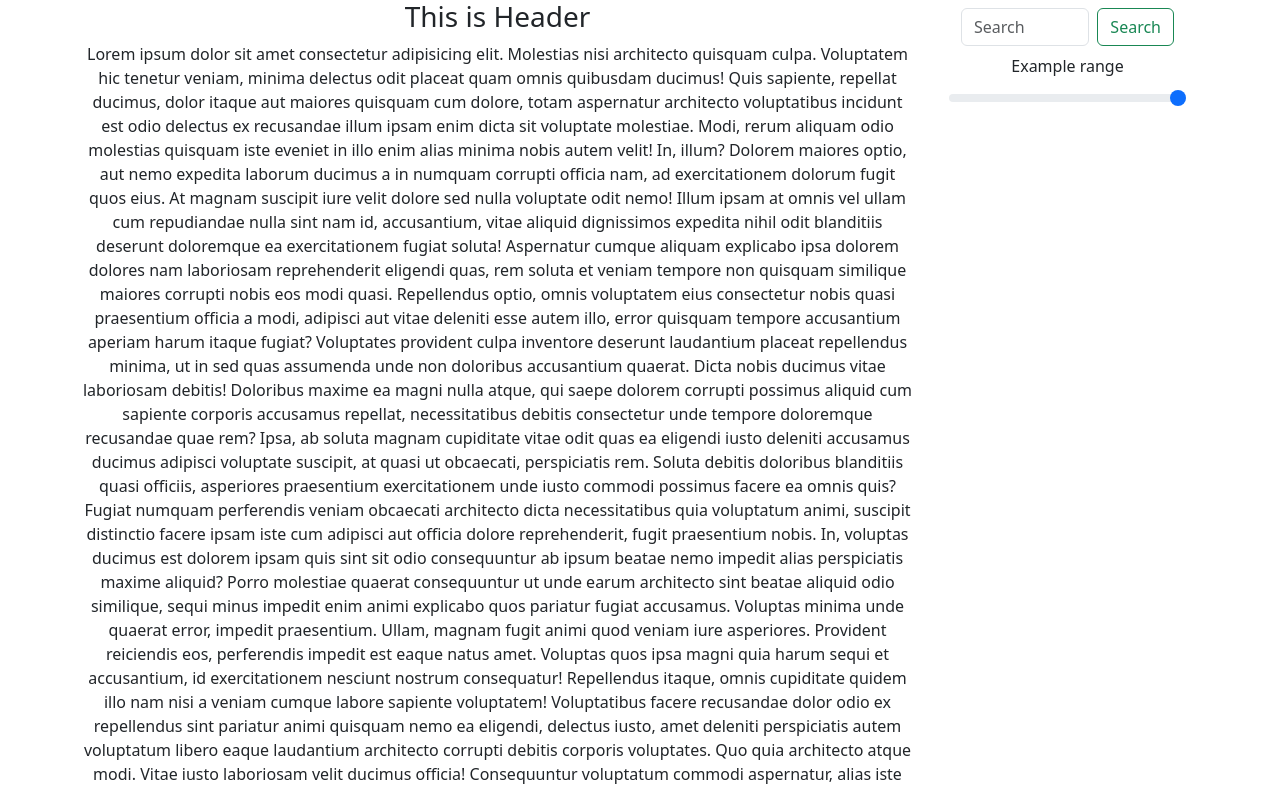
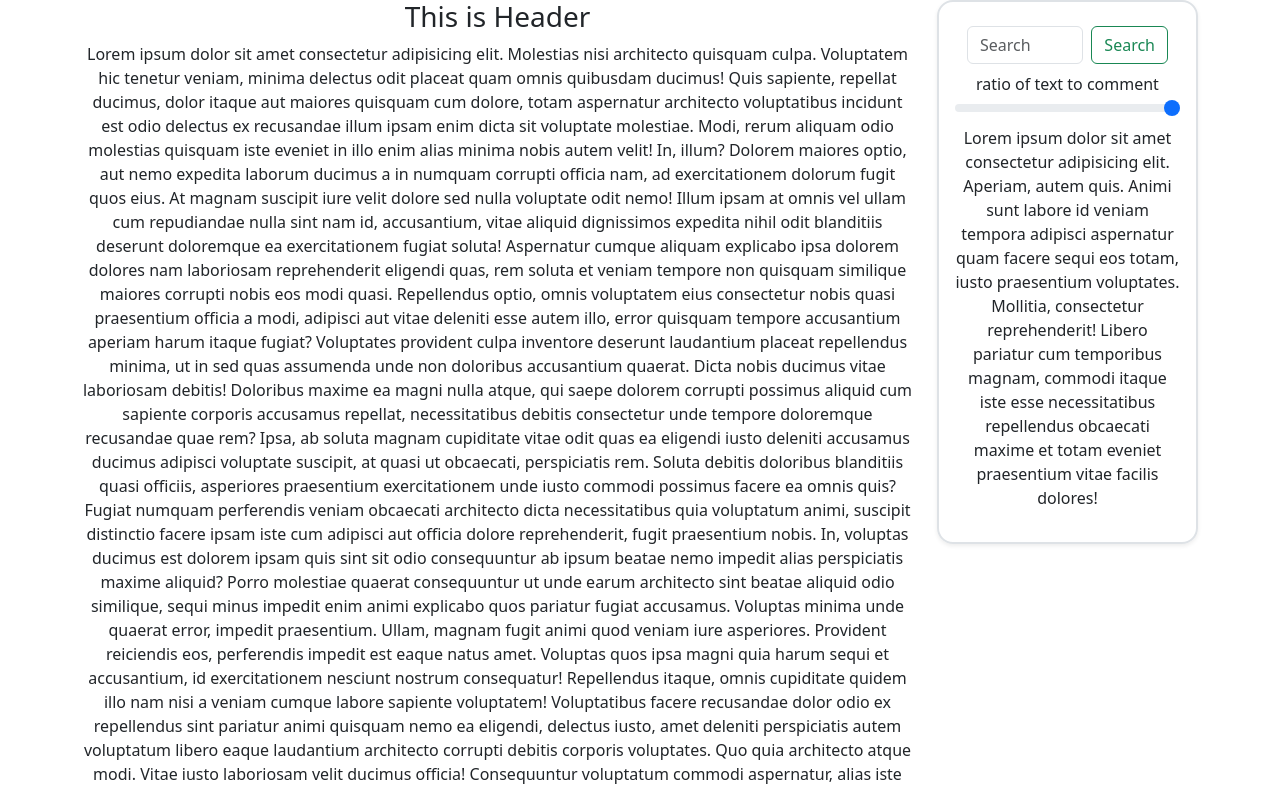
Before and after one commit to SueBwj/News_website, a Vue app in the folder news_website/: page / in a window 1280 px wide. Shown: the top 790 px of the page. Built offline with nearby package versions, Linux system fonts and the light colour scheme.

Commit message:
RightSide version-1

```diff
--- a/news_website/src/components/RightSide.vue
+++ b/news_website/src/components/RightSide.vue
@@ -1,5 +1,5 @@
 <template>
-  <div class="container">
+  <div class="container border border-2 rounded-4 shadow-sm p-3 mb-5">
     <nav class="navbar bg">
       <div class="container-fluid">
         <form class="d-flex" role="search">
@@ -13,7 +13,17 @@
         </form>
       </div>
     </nav>
-    <label for="customRange2" class="form-label">Example range</label>
+    <label for="customRange2" class="form-label mb-0"
+      ><p class="fs-6 fw-light mb-0">ratio of text to comment</p></label
+    >
     <input type="range" class="form-range" min="0" max="5" id="customRange2" />
+    <p>
+      Lorem ipsum dolor sit amet consectetur adipisicing elit. Aperiam, autem
+      quis. Animi sunt labore id veniam tempora adipisci aspernatur quam facere
+      sequi eos totam, iusto praesentium voluptates. Mollitia, consectetur
+      reprehenderit! Libero pariatur cum temporibus magnam, commodi itaque iste
+      esse necessitatibus repellendus obcaecati maxime et totam eveniet
+      praesentium vitae facilis dolores!
+    </p>
   </div>
 </template>
```
